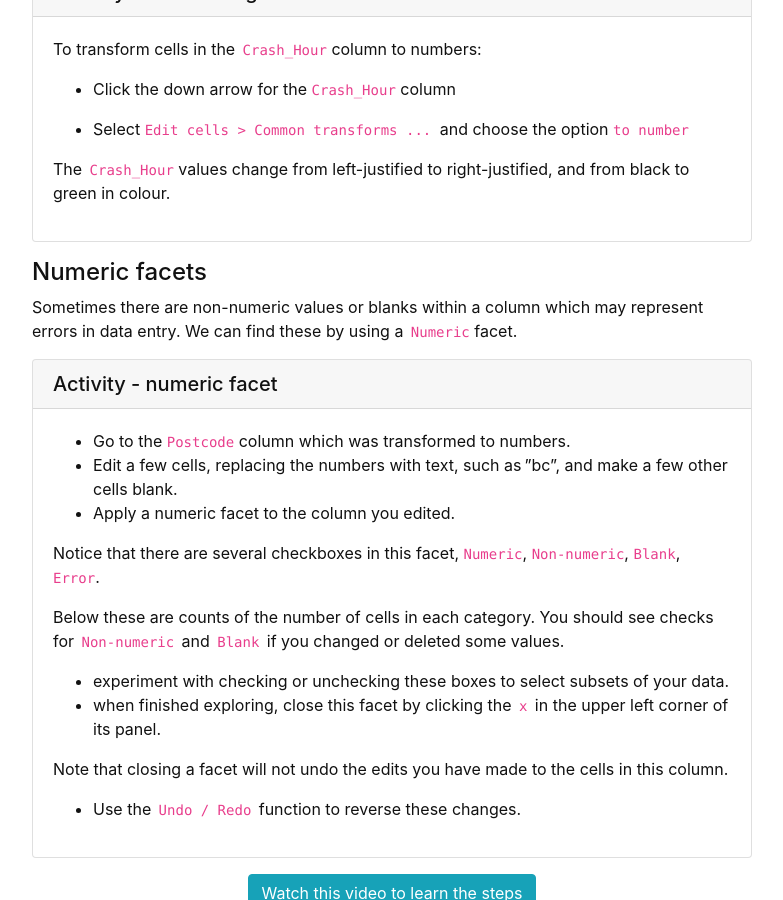
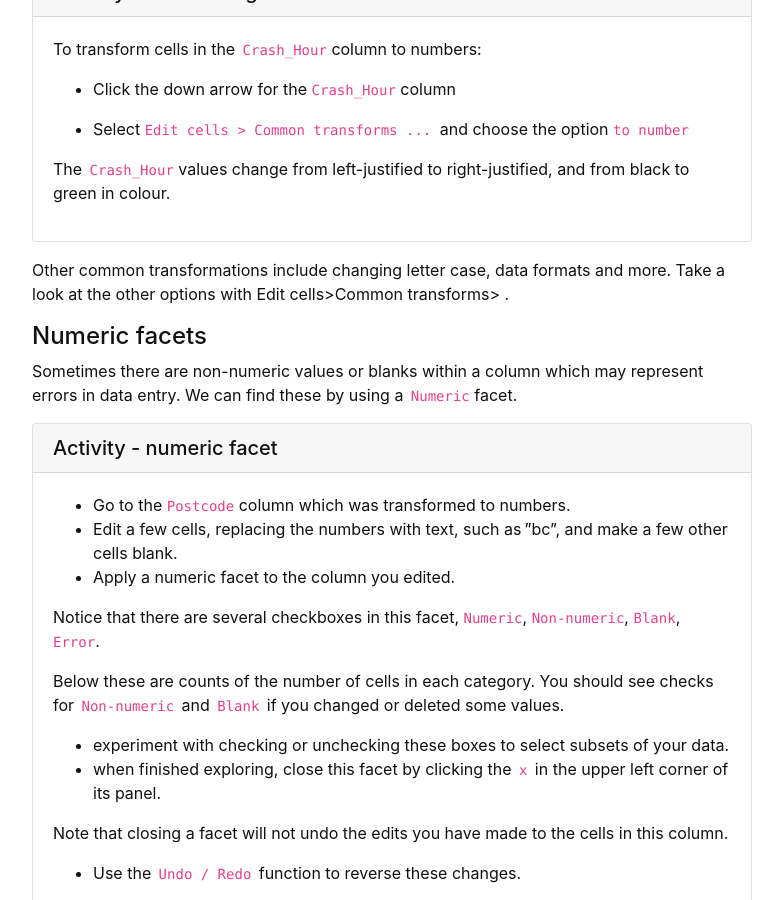
Before and after one commit to GULibrarySandbox/intro-data-wrangle, a Jekyll site: the page built from content/7-lesson.md, in a window 1280 px wide and 900 px high, scrolled down 471 px. Shown: the whole window, without its empty margins (248-1031 px from the left). Built offline with Jekyll 4.4.1, drawn with Linux system fonts in a browser that asks for light colours.

Commit message:
Update 7-lesson.md
Added more details on other Common Transformations

```diff
--- a/content/7-lesson.md
+++ b/content/7-lesson.md
@@ -18,6 +18,8 @@ To transform cells in the  `Crash_Hour`  column to numbers:
 - Select  `Edit cells > Common transforms ... ` and choose the option  `to number`
 
 The  `Crash_Hour`  values change from left-justified to right-justified, and from black to green in colour.{% endcapture %} {% include card.md header="Activity - tranforming text to numbers" text=text %}
+
+Other common transformations include changing letter case, data formats and more. Take a look at the other options with Edit cells>Common transforms> .
 
 #### Numeric facets
 
```
